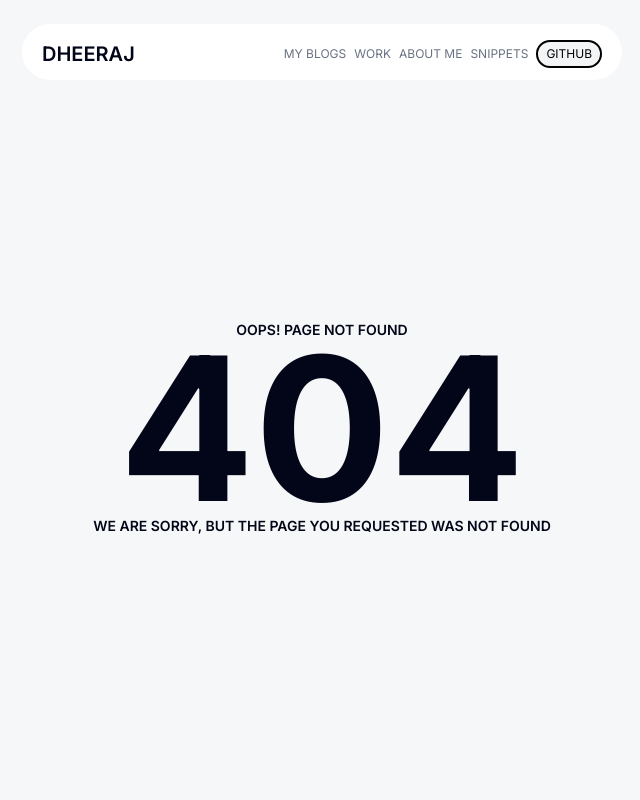
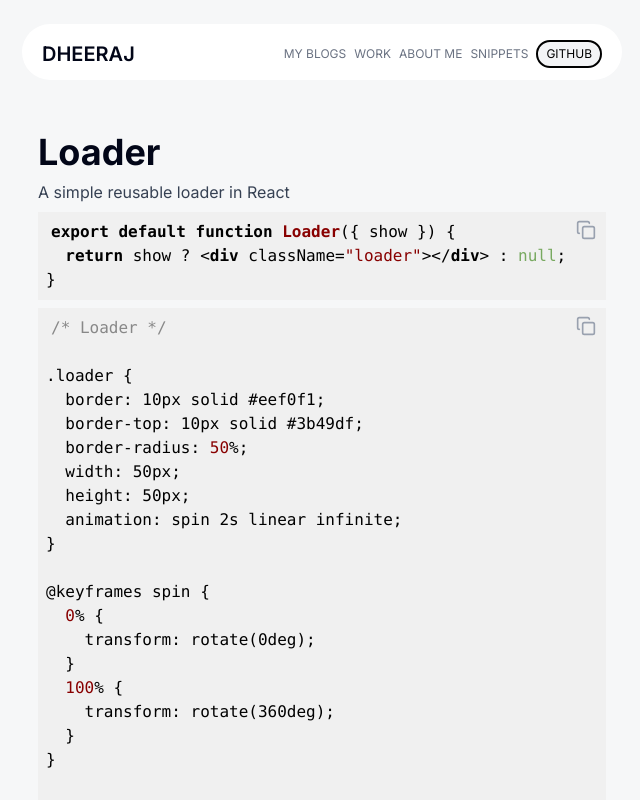
Before and after one commit to dheeraj0007/dheerajgulati, a Next.js app: page /snippets/loader in a window 1280 px wide. Before the commit this address had no page. Shown: the top 800 px of the page, without its empty margins (318-958 px from the left). Built offline with nearby package versions, Linux system fonts and the light colour scheme.

Commit message:
project changes + snippet

```diff
--- a/app/components/home/Work.tsx
+++ b/app/components/home/Work.tsx
@@ -32,16 +32,11 @@ function Projects() {
       url: "https://ditly.vercel.app/",
     },
     {
-      title: "Amazon Clone",
-      headline: "An amazon clone",
-      img: "/projects/amazon.png",
-      techStack: [
-        "Nextjs, Typescript",
-        "Next-Auth",
-        "Razorpay ",
-        "Prisma, Postgresql",
-      ],
-      url: "https://amazon-clone2-xi.vercel.app/",
+      title: "SoulWork",
+      headline: "A platform for Soul and self improvement.",
+      img: "/projects/soulwork.png",
+      techStack: ["Nextjs, Typescript", "Framer Motion", "Shadcn ui"],
+      url: "https://soulwork.vercel.app",
     },
   ];
   return (
--- /dev/null
+++ b/app/snippets/loader/page.tsx
@@ -0,0 +1,87 @@
+"use client";
+import { copyToClipboard } from "@/lib/utils";
+import { Copy } from "lucide-react";
+import React from "react";
+import SyntaxHighlighter from "react-syntax-highlighter";
+import Toast from "@/lib/toast";
+
+function ToastPage() {
+  const code = `export default function Loader({ show }) {
+  return show ? <div className="loader"></div> : null;
+}
+`;
+
+  const code2 = `/* Loader */
+
+.loader {
+  border: 10px solid #eef0f1;
+  border-top: 10px solid #3b49df;
+  border-radius: 50%;
+  width: 50px;
+  height: 50px;
+  animation: spin 2s linear infinite;
+}
+
+@keyframes spin {
+  0% {
+    transform: rotate(0deg);
+  }
+  100% {
+    transform: rotate(360deg);
+  }
+}
+ `;
+  return (
+    <div className="mx-4">
+      <h1 className="text-3xl sm:text-4xl font-bold">Loader</h1>
+      <p className="mt-2 text-gray-700">A simple reusable loader in React</p>
+
+      <div className="mt-2 relative">
+        <Copy
+          className="text-gray-400 h-5 absolute right-2 top-2 cursor-pointer"
+          onClick={() => {
+            new Toast("").success("Code Copied Successfully");
+            copyToClipboard(code);
+          }}
+        />
+        <SyntaxHighlighter
+          language="javascript"
+          codeTagProps={{
+            className: "",
+            style: {
+              backgroundColor: "#f0f0f0",
+              padding: "5px",
+              color: "black",
+            },
+          }}
+        >
+          {code}
+        </SyntaxHighlighter>
+      </div>
+      <div className="mt-2 relative">
+        <Copy
+          className="text-gray-400 h-5 absolute right-2 top-2 cursor-pointer"
+          onClick={() => {
+            new Toast("").success("Code Copied Successfully");
+            copyToClipboard(code2);
+          }}
+        />
+        <SyntaxHighlighter
+          language="javascript"
+          codeTagProps={{
+            className: "",
+            style: {
+              backgroundColor: "#f0f0f0",
+              padding: "5px",
+              color: "black",
+            },
+          }}
+        >
+          {code2}
+        </SyntaxHighlighter>
+      </div>
+    </div>
+  );
+}
+
+export default ToastPage;
```
Also changed, not shown: public/projects/soulwork.png (added).
